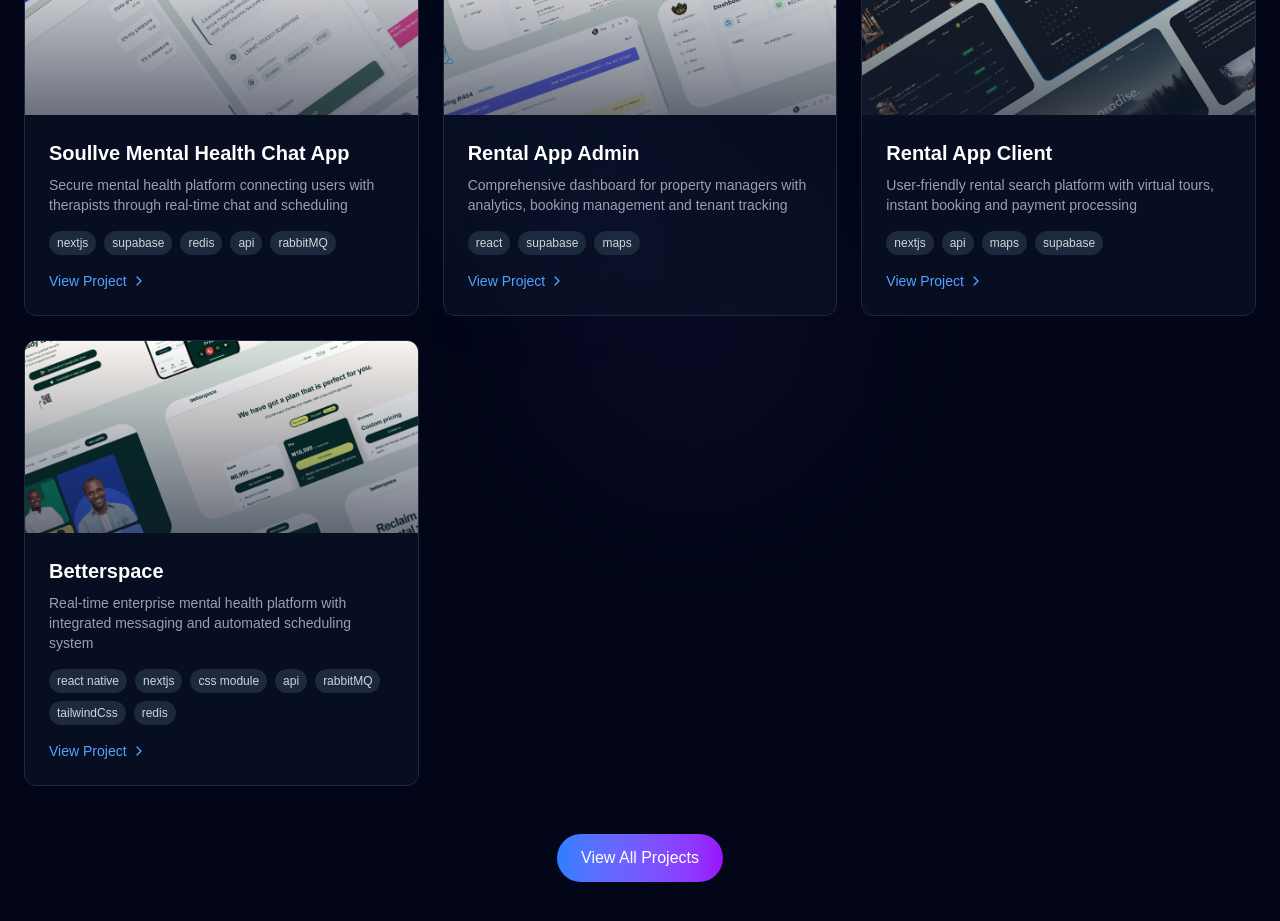
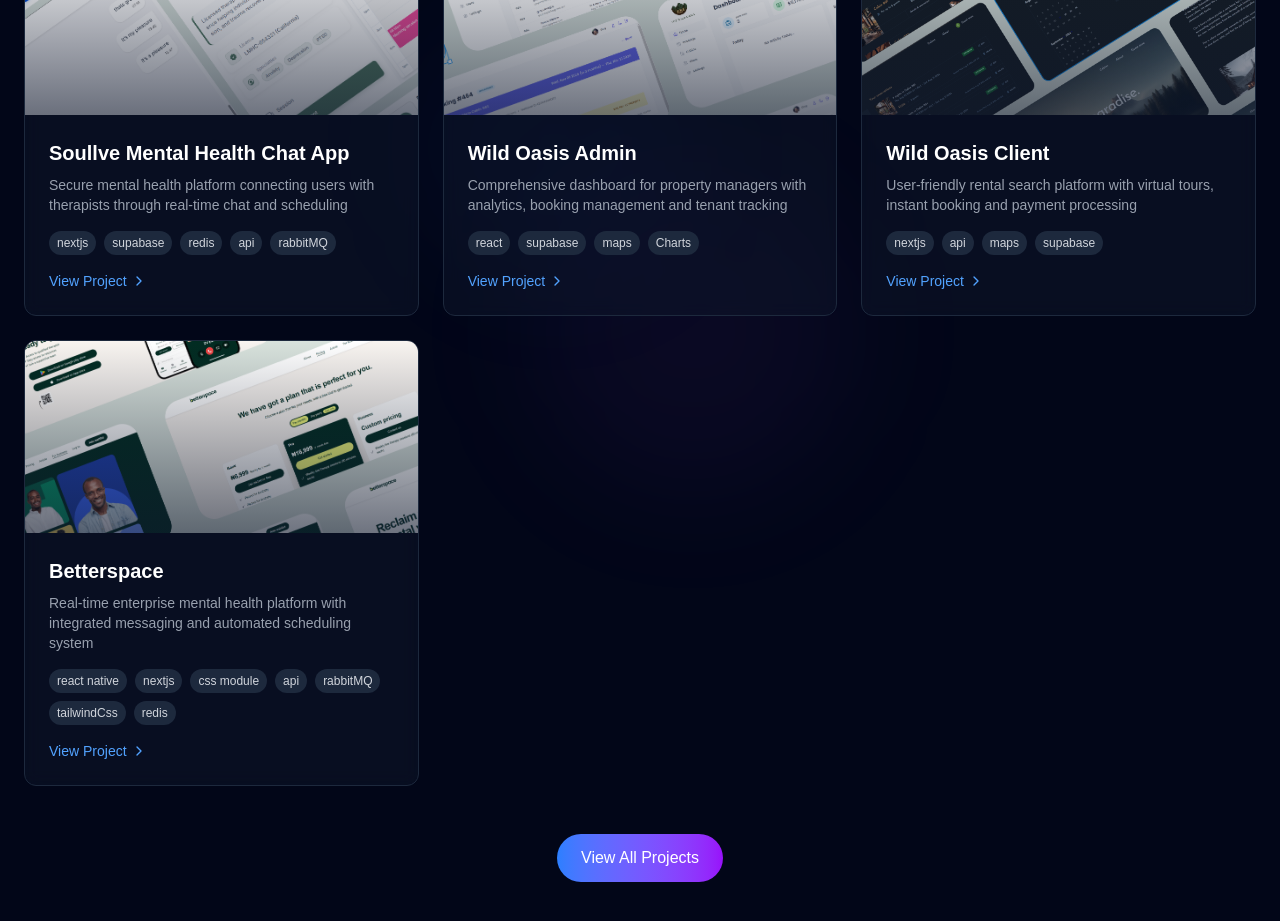
Before and after one commit to graynneji/portfolio, a Next.js app: page / in a window 1280 px wide. Shown: the part 2140-3061 px from the top of the page. Built offline with nearby package versions, Linux system fonts and the light colour scheme; no server answers.

Commit message:
fixed all the url

```diff
--- a/app/_components/Portfolio.tsx
+++ b/app/_components/Portfolio.tsx
@@ -103,19 +103,19 @@ export default function Portfolio() {
         },
         {
             id: 2,
-            title: "Rental App Admin",
+            title: "Wild Oasis Admin",
             description: "Comprehensive dashboard for property managers with analytics, booking management and tenant tracking",
-            tags: ["react", "supabase", "maps"],
+            tags: ["react", "supabase", "maps", "Charts"],
             image: "/tricia-kissi.png",
-            link: "#"
+            link: "https://wild-oasis-chi-indol.vercel.app"
         },
         {
             id: 3,
-            title: "Rental App Client",
+            title: "Wild Oasis Client",
             description: "User-friendly rental search platform with virtual tours, instant booking and payment processing",
             tags: ["nextjs", "api", "maps", "supabase"],
             image: "/eleganteshop.png",
-            link: "#"
+            link: "https://rental-website-nextjs.vercel.app/"
         },
         {
             id: 4,
```
